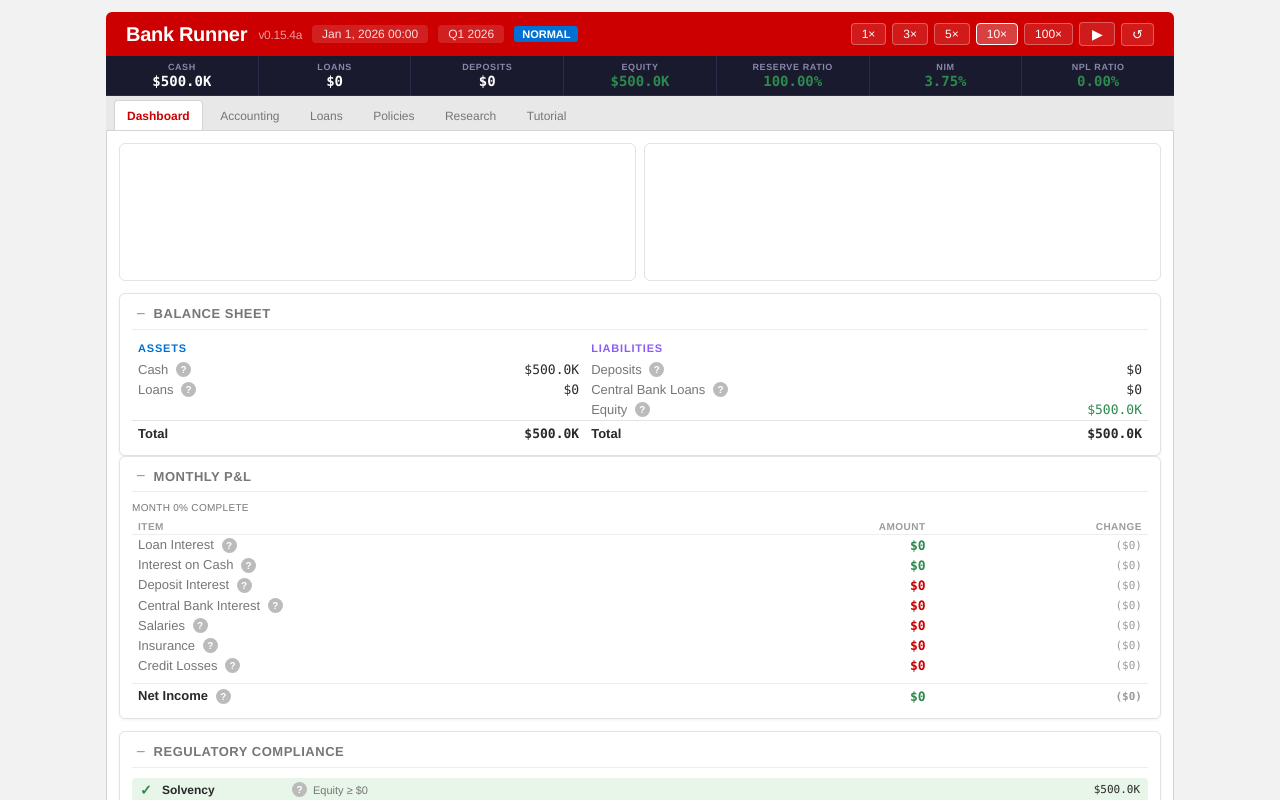
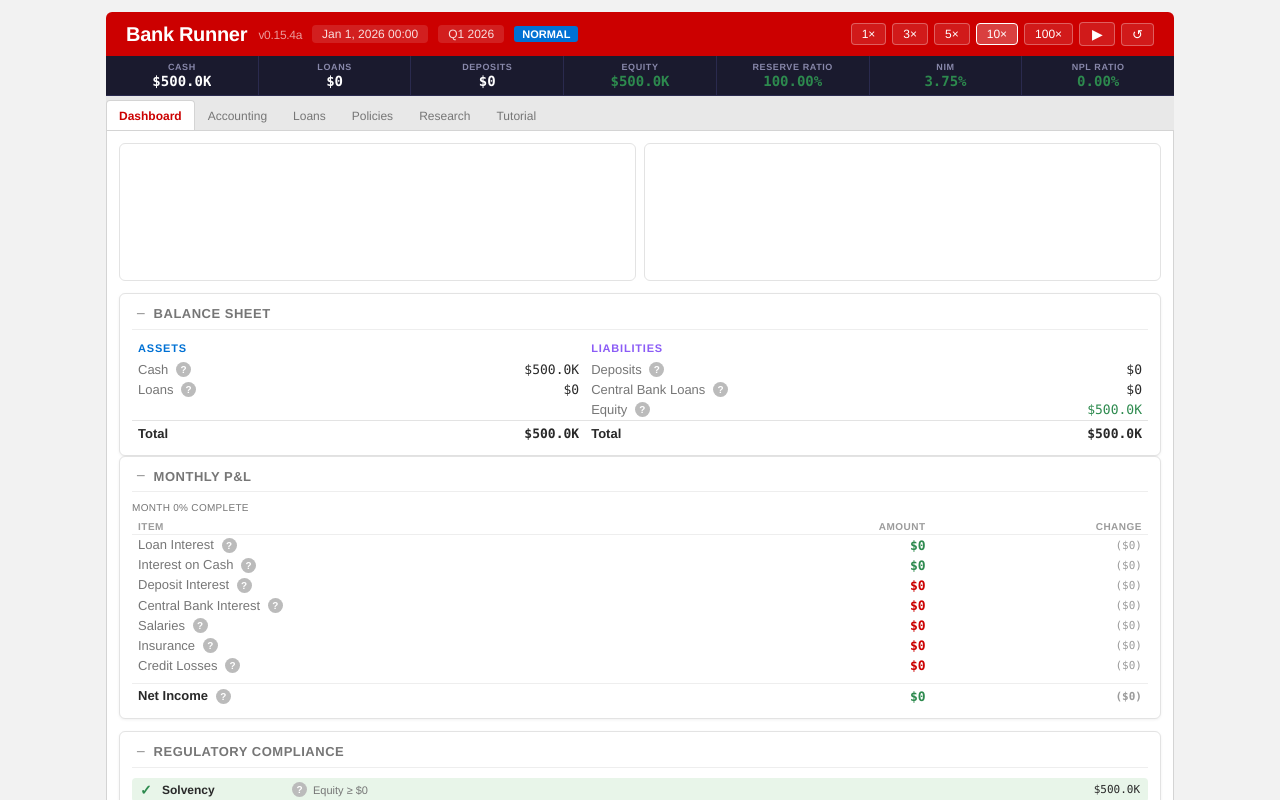
Before and after one commit to treadmill1416/banking-sim, a website with bundled scripts: page index.html in a window 1280 px wide. Shown: the top 800 px of the page. Built offline with nearby package versions, Linux system fonts and the light colour scheme.

Commit message:
fix ui bugs vol.3

```diff
--- a/css/style.css
+++ b/css/style.css
@@ -85,12 +85,11 @@ input[type=range]::-moz-range-thumb{width:16px;height:16px;border-radius:50%;bac
 .tm-value.tm-warn{color:#d97706}
 
 /* === Tab Navigation === */
-.tab-bar{margin-bottom:0;background:#e8e8e8;border-bottom:1px solid #d4d4d4;padding:0;overflow:hidden}
-.tab-scroll{overflow-x:auto;overflow-y:hidden;-webkit-overflow-scrolling:touch;white-space:nowrap;padding:0 8px;scrollbar-width:thin}
-.tab-scroll::-webkit-scrollbar{height:4px}
-.tab-scroll::-webkit-scrollbar-track{background:transparent}
-.tab-scroll::-webkit-scrollbar-thumb{background:#bbb;border-radius:2px}
-.tab-btn{padding:8px 12px;font-size:12px;font-weight:500;border:1px solid transparent;border-bottom:none;border-radius:4px 4px 0 0;background:transparent;color:#767676;cursor:pointer;font-family:inherit;transition:all .15s;margin-bottom:-1px;margin-top:4px;position:relative;white-space:nowrap;display:inline-block;vertical-align:bottom}
+.tab-bar{margin-bottom:0;background:#e8e8e8;border-bottom:1px solid #d4d4d4;padding:0;display:flex;overflow-x:auto;overflow-y:hidden;-webkit-overflow-scrolling:touch;scrollbar-width:thin}
+.tab-bar::-webkit-scrollbar{height:4px}
+.tab-bar::-webkit-scrollbar-track{background:transparent}
+.tab-bar::-webkit-scrollbar-thumb{background:#bbb;border-radius:2px}
+.tab-btn{padding:8px 12px;font-size:12px;font-weight:500;border:1px solid transparent;border-bottom:none;border-radius:4px 4px 0 0;background:transparent;color:#767676;cursor:pointer;font-family:inherit;transition:all .15s;margin-bottom:-1px;margin-top:4px;position:relative;white-space:nowrap;flex-shrink:0}
 .tab-btn:hover{color:#292929;background:#f5f5f5}
 .tab-btn.active{color:#cc0000;font-weight:600;background:#fff;border-color:#d4d4d4;border-bottom-color:#fff}
 .tab-badge{display:none;position:absolute;top:2px;right:4px;background:#cc0000;color:#fff;font-size:10px;font-weight:700;min-width:16px;height:16px;border-radius:8px;padding:0 4px;line-height:16px;text-align:center;pointer-events:none}
@@ -410,7 +409,6 @@ input[type=range]::-moz-range-thumb{width:16px;height:16px;border-radius:50%;bac
   .speed-btn,.pause-btn{padding:6px 10px;font-size:13px;min-height:36px}
   .quarter{font-size:11px;padding:2px 6px}
   .regime-badge{font-size:10px}
-  .tab-scroll{padding:0 4px}
   .tab-btn{padding:8px 6px;font-size:11px}
   .tab-panel{padding:8px}
   .card{padding:8px}
--- a/index.html
+++ b/index.html
@@ -41,14 +41,14 @@
 <div class="top-metrics" id="topMetrics"></div>
 
 <!-- Tab bar: Dashboard / Accounting -->
-<div class="tab-bar"><div class="tab-scroll">
+<div class="tab-bar">
   <button class="tab-btn active" data-tab="dashboard">Dashboard</button>
   <button class="tab-btn" data-tab="accounting">Accounting</button>
   <button class="tab-btn" data-tab="loans">Loans <span class="tab-badge" id="loansBadge"></span></button>
   <button class="tab-btn" data-tab="policies">Policies</button>
   <button class="tab-btn" data-tab="research">Research</button>
   <button class="tab-btn" data-tab="tutorial">Tutorial</button>
-</div></div>
+</div>
 
 <!-- ========== Dashboard Tab ========== -->
 <div class="tab-panel active" id="tabDashboard">
```
